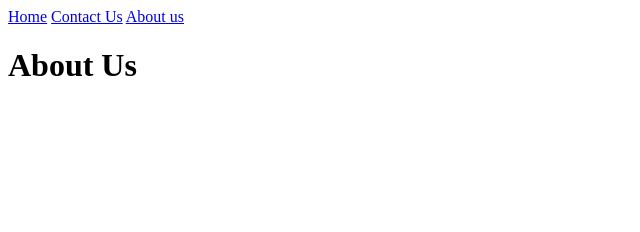
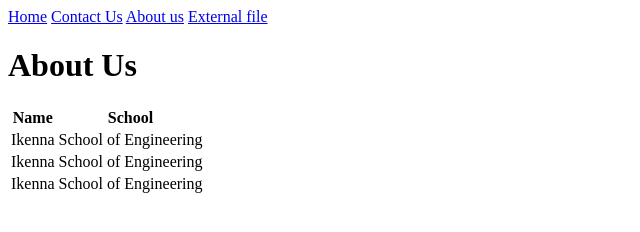
Before and after one commit to Ayomide876/altschool-baraka-cohort, a plain HTML site: page about.html in a window 1280 px wide. Shown: the whole page, without its empty margins (0-640 px from the left). Drawn offline with Linux system fonts and the light colour scheme.

Commit message:
My first commit

```diff
--- a/about.html
+++ b/about.html
@@ -3,14 +3,47 @@
 <head>
     <meta charset="UTF-8">
     <meta name="viewport" content="width=device-width, initial-scale=1.0">
-    <title>Document</title>
+    <title>Baraka Cohort - About</title>
+    <style>
+        .table {
+            border: 1px solid green;
+        }
+    </style>
 </head>
 <body>
     <div>
-        <a href="/">Home</a>
-        <a href="/contact-us.html">Contact Us</a>
-        <a href="/about.html">About us</a>
+        <a href="./">Home</a>
+        <a href="./contact-us.html">Contact Us</a>
+        <a href="./about.html">About us</a>
+        <a
+        download="sample_downl"
+        href="/assets/audio/file_example_MP3_700KB.mp3">External file</a>
     </div>
     <h1>About Us</h1>
+    <div>
+        <table>
+            <thead>
+                <tr>
+                    <th>Name</th>
+                    <th>School</th>
+                </tr>
+
+            </thead>
+            <tbody>
+                <tr>
+                    <td>Ikenna</td>
+                    <td>School of Engineering</td>
+                </tr>
+                <tr>
+                    <td>Ikenna</td>
+                    <td>School of Engineering</td>
+                </tr>
+                <tr>
+                    <td>Ikenna</td>
+                    <td>School of Engineering</td>
+                </tr>
+            </tbody>
+        </table>
+    </div>
 </body>
 </html>
```
Also changed, not shown: contact-us.html (+4 -4 lines), index.html (+4 -4 lines), 1 other file.
